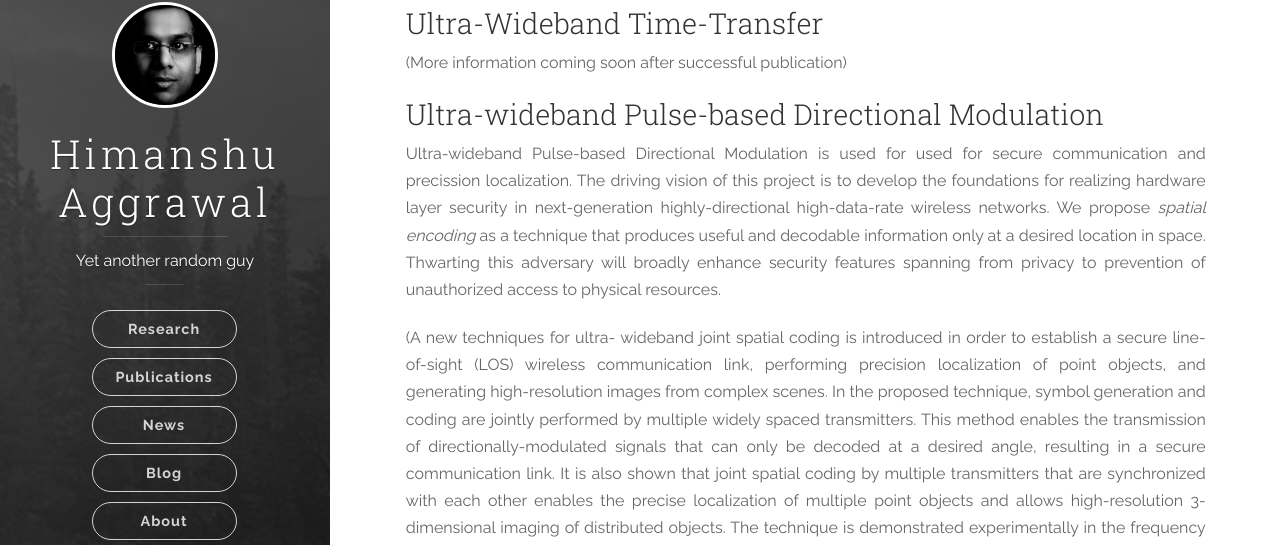
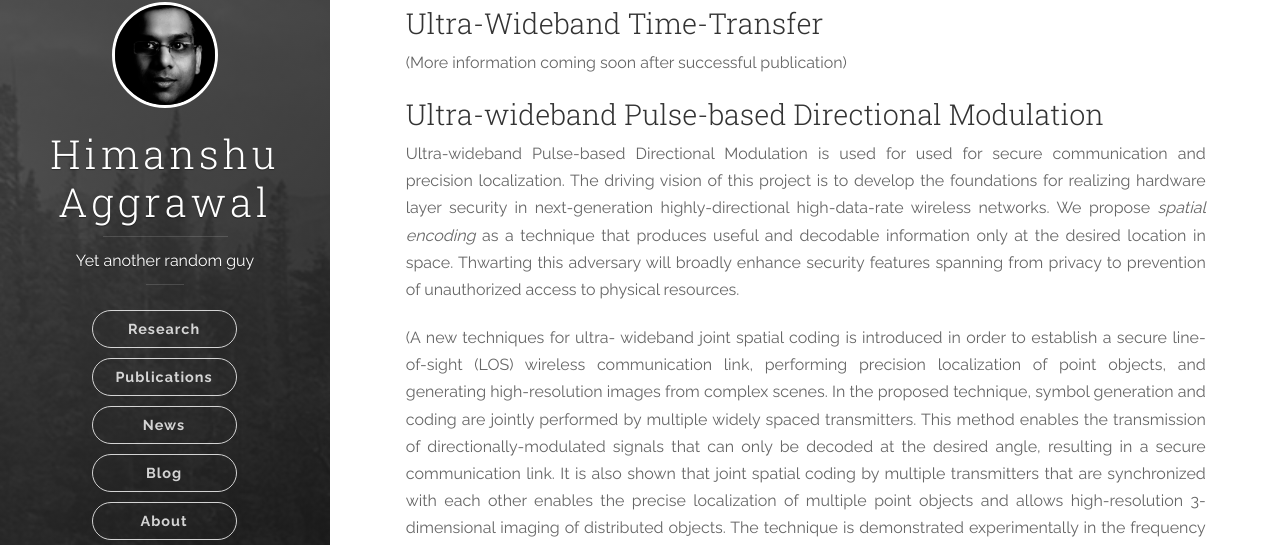
Before and after one commit to ahimanshu13/ahimanshu13.github.io, a Jekyll site: the page built from research/index.md, in a window 1280 px wide and 1296 px high. Shown: the part 318-863 px from the top of the window. Built offline with Jekyll 4.4.1, drawn with Linux system fonts in a browser that asks for light colours; nearby versions of some CDN libraries; some of the changed text lies outside the part shown.

Commit message:
Update Research

```diff
--- a/research/index.md
+++ b/research/index.md
@@ -22,9 +22,9 @@
 
 ### Ultra-wideband Pulse-based Directional Modulation
 
-Ultra-wideband Pulse-based Directional Modulation is used for used for secure communication and precission localization. The driving vision of this project is to develop the foundations for realizing hardware layer security in next-generation highly-directional high-data-rate wireless networks. We propose _spatial encoding_ as a technique that produces useful and decodable information only at a desired location in space. Thwarting this adversary will broadly enhance security features spanning from privacy to prevention of unauthorized access to physical resources.
+Ultra-wideband Pulse-based Directional Modulation is used for used for secure communication and precision localization. The driving vision of this project is to develop the foundations for realizing hardware layer security in next-generation highly-directional high-data-rate wireless networks. We propose _spatial encoding_ as a technique that produces useful and decodable information only at the desired location in space. Thwarting this adversary will broadly enhance security features spanning from privacy to prevention of unauthorized access to physical resources.
 
-(A new techniques for ultra- wideband joint spatial coding is introduced in order to establish a secure line- of-sight (LOS) wireless communication link, performing precision localization of point objects, and generating high-resolution images from complex scenes. In the proposed technique, symbol generation and coding are jointly performed by multiple widely spaced transmitters. This method enables the transmission of directionally-modulated signals that can only be decoded at a desired angle, resulting in a secure communication link. It is also shown that joint spatial coding by multiple transmitters that are synchronized with each other enables the precise localization of multiple point objects and allows high-resolution 3-dimensional imaging of distributed objects. The technique is demonstrated experimentally in the frequency range 3–10GHz by generating and detecting ultra-wideband pulses.)
+(A new techniques for ultra- wideband joint spatial coding is introduced in order to establish a secure line- of-sight (LOS) wireless communication link, performing precision localization of point objects, and generating high-resolution images from complex scenes. In the proposed technique, symbol generation and coding are jointly performed by multiple widely spaced transmitters. This method enables the transmission of directionally-modulated signals that can only be decoded at the desired angle, resulting in a secure communication link. It is also shown that joint spatial coding by multiple transmitters that are synchronized with each other enables the precise localization of multiple point objects and allows high-resolution 3-dimensional imaging of distributed objects. The technique is demonstrated experimentally in the frequency range 3–10GHz by generating and detecting ultra-wideband pulses.)
 [[Link](http://ieeexplore.ieee.org/xpl/articleDetails.jsp?arnumber=7411369&newsearch=true&queryText=H.%20Aggrawal){:target="_blank"}]<br>
 
 ### Hi-speed Analog to Digital Coverter
```
